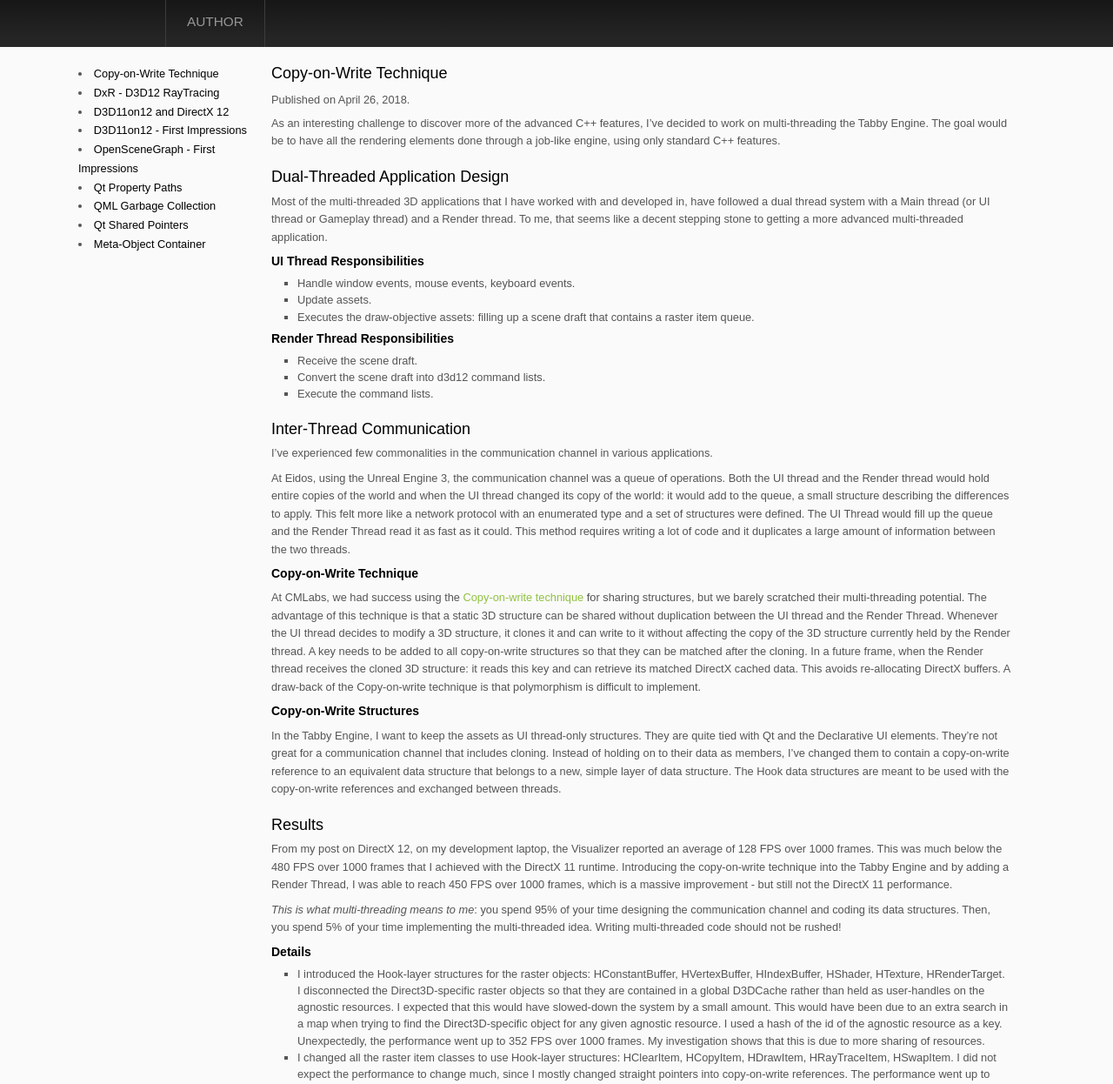
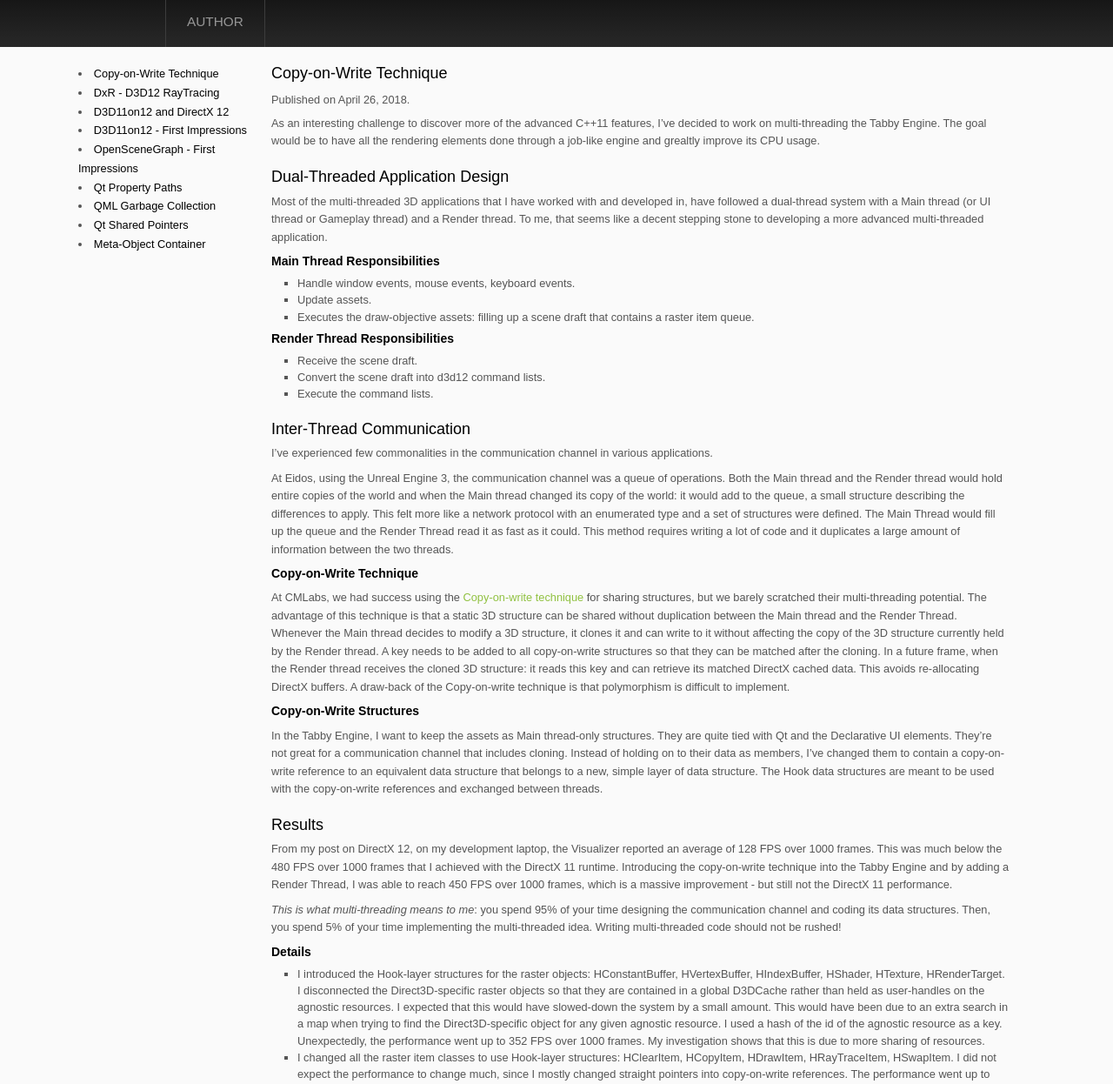
Before and after one commit to glaforte/TabbyEngine, a Jekyll site: the page built from docs/_posts/2018-04-26-threading-copy-on-write.md, in a window 1280 px wide and 1400 px high, cut to the strip 154-1400 px from the top of the window. Shown: the whole strip at 87% size. Built offline with Jekyll 4.4.1, drawn with Linux system fonts in a browser that asks for light colours.

Commit message:
A few small corrections on the recently-posted blog-post.

```diff
--- a/docs/_posts/2018-04-26-threading-copy-on-write.md
+++ b/docs/_posts/2018-04-26-threading-copy-on-write.md
@@ -2,13 +2,13 @@
 layout: default
 title: Copy-on-Write Technique
 ---
-As an interesting challenge to discover more of the advanced C++ features, I've decided to work on multi-threading the Tabby Engine. The goal would be to have all the rendering elements done through a job-like engine, using only standard C++ features.
+As an interesting challenge to discover more of the advanced C++11 features, I've decided to work on multi-threading the Tabby Engine. The goal would be to have all the rendering elements done through a job-like engine and grealtly improve its CPU usage.
 
 <h3>Dual-Threaded Application Design</h3>
 
-Most of the multi-threaded 3D applications that I have worked with and developed in, have followed a dual thread system with a Main thread (or UI thread or Gameplay thread) and a Render thread. To me, that seems like a decent stepping stone to getting a more advanced multi-threaded application.
+Most of the multi-threaded 3D applications that I have worked with and developed in, have followed a dual-thread system with a Main thread (or UI thread or Gameplay thread) and a Render thread. To me, that seems like a decent stepping stone to developing a more advanced multi-threaded application.
 
-<h4>UI Thread Responsibilities</h4>
+<h4>Main Thread Responsibilities</h4>
 * Handle window events, mouse events, keyboard events.
 * Update assets.
 * Executes the draw-objective assets: filling up a scene draft that contains a raster item queue.
@@ -22,13 +22,13 @@ Most of the multi-threaded 3D applications that I have worked with and developed
 
 I've experienced few commonalities in the communication channel in various applications.
 
-At Eidos, using the Unreal Engine 3, the communication channel was a queue of operations. Both the UI thread and the Render thread would hold entire copies of the world and when the UI thread changed its copy of the world: it would add to the queue, a small structure describing the differences to apply. This felt more like a network protocol with an enumerated type and a set of structures were defined. The UI Thread would fill up the queue and the Render Thread read it as fast as it could. This method requires writing a lot of code and it duplicates a large amount of information between the two threads.
+At Eidos, using the Unreal Engine 3, the communication channel was a queue of operations. Both the Main thread and the Render thread would hold entire copies of the world and when the Main thread changed its copy of the world: it would add to the queue, a small structure describing the differences to apply. This felt more like a network protocol with an enumerated type and a set of structures were defined. The Main Thread would fill up the queue and the Render Thread read it as fast as it could. This method requires writing a lot of code and it duplicates a large amount of information between the two threads.
 
 <h4>Copy-on-Write Technique</h4>
-At CMLabs, we had success using the <a href='https://en.wikipedia.org/wiki/Copy-on-write'>Copy-on-write technique</a> for sharing structures, but we barely scratched their multi-threading potential. The advantage of this technique is that a static 3D structure can be shared without duplication between the UI thread and the Render Thread. Whenever the UI thread decides to modify a 3D structure, it clones it and can write to it without affecting the copy of the 3D structure currently held by the Render thread. A key needs to be added to all copy-on-write structures so that they can be matched after the cloning. In a future frame, when the Render thread receives the cloned 3D structure: it reads this key and can retrieve its matched DirectX cached data. This avoids re-allocating DirectX buffers. A draw-back of the Copy-on-write technique is that polymorphism is difficult to implement.
+At CMLabs, we had success using the <a href='https://en.wikipedia.org/wiki/Copy-on-write'>Copy-on-write technique</a> for sharing structures, but we barely scratched their multi-threading potential. The advantage of this technique is that a static 3D structure can be shared without duplication between the Main thread and the Render Thread. Whenever the Main thread decides to modify a 3D structure, it clones it and can write to it without affecting the copy of the 3D structure currently held by the Render thread. A key needs to be added to all copy-on-write structures so that they can be matched after the cloning. In a future frame, when the Render thread receives the cloned 3D structure: it reads this key and can retrieve its matched DirectX cached data. This avoids re-allocating DirectX buffers. A draw-back of the Copy-on-write technique is that polymorphism is difficult to implement.
 
 <h4>Copy-on-Write Structures</h4>
-In the Tabby Engine, I want to keep the assets as UI thread-only structures. They are quite tied with Qt and the Declarative UI elements. They're not great for a communication channel that includes cloning. Instead of holding on to their data as members, I've changed them to contain a copy-on-write reference to an equivalent data structure that belongs to a new, simple layer of data structure. The Hook data structures are meant to be used with the copy-on-write references and exchanged between threads.
+In the Tabby Engine, I want to keep the assets as Main thread-only structures. They are quite tied with Qt and the Declarative UI elements. They're not great for a communication channel that includes cloning. Instead of holding on to their data as members, I've changed them to contain a copy-on-write reference to an equivalent data structure that belongs to a new, simple layer of data structure. The Hook data structures are meant to be used with the copy-on-write references and exchanged between threads.
 
 <h3>Results</h3>
 
```
